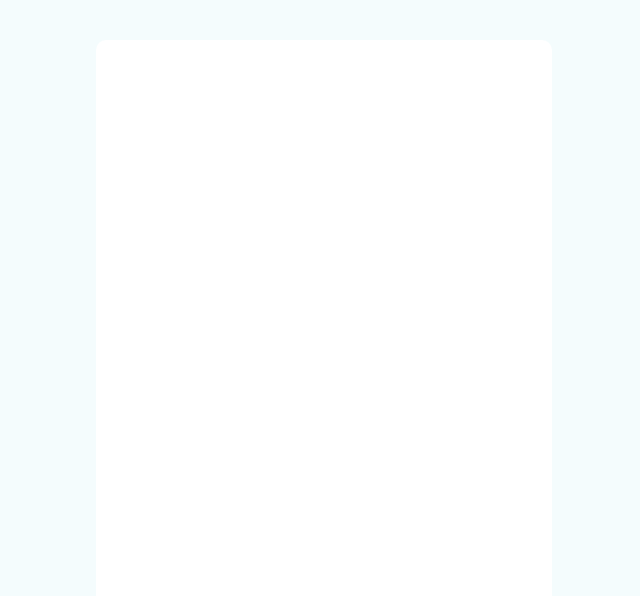
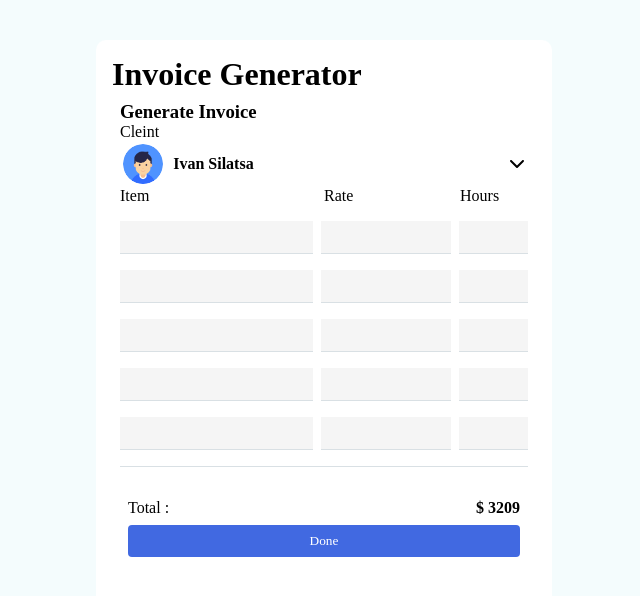
Before and after one commit to ivan01-tech/invoice-generator, a React (Create React App) app: page /generate in a window 1280 px wide. Shown: the top 596 px of the page, without its empty margins (316-956 px from the left). Built offline with nearby package versions, Linux system fonts and the light colour scheme.

Commit message:
add the select users component add the form generator

```diff
--- a/package.json
+++ b/package.json
@@ -3,6 +3,9 @@
   "version": "0.1.0",
   "private": true,
   "dependencies": {
+    "@fortawesome/fontawesome-svg-core": "^6.3.0",
+    "@fortawesome/free-solid-svg-icons": "^6.3.0",
+    "@fortawesome/react-fontawesome": "^0.2.0",
     "@testing-library/jest-dom": "^5.16.5",
     "@testing-library/react": "^13.4.0",
     "@testing-library/user-event": "^13.5.0",
--- a/src/App.jsx
+++ b/src/App.jsx
@@ -3,6 +3,7 @@ import "./App.css";
 import NewClientForm from "./components/new/NewClientForm";
 import Layout from "./components/layout/Layout";
 import Home from "./components/pages/Home";
+import GenerateInvoiceForm from "./components/invoice/GenerateInvoiceForm";
 
 function App() {
   return (
@@ -11,6 +12,7 @@ function App() {
         <Route path="/" element={<Layout />}>
           <Route index element={<Home />} />
           <Route path="new" element={<NewClientForm />} />
+          <Route path="generate" element={<GenerateInvoiceForm />} />
         </Route>
       </Routes>
     </>
--- /dev/null
+++ b/src/components/SelectOptions.jsx
@@ -0,0 +1,27 @@
+import React from "react";
+function SelectOptions({ user, handleSelectOptions, isSelected }) {
+  //  a string that represent the classname
+  const classNameString = isSelected ? "userItem active" : "userItem";
+
+  return (
+    <li
+      className={classNameString}
+      onClick={(e) => handleSelectOptions(user.id)}
+    >
+      <img
+        style={{
+          cursor: "pointer",
+          borderRadius: "50%",
+          objectFit: "cover",
+        }}
+        width={"40px"}
+        height={40}
+        src={user.image}
+        alt="profile"
+      />
+      <h4>{user.name}</h4>
+    </li>
+  );
+}
+
+export default SelectOptions;
--- /dev/null
+++ b/src/components/Single/SingleInput.css
@@ -0,0 +1,17 @@
+.inpGrpItem {
+  display: flex;
+  flex-wrap: nowrap;
+  gap: 0.5rem;
+}
+
+input[name="item"] {
+  flex: 3;
+}
+
+input[name="rate"] {
+  flex: 2;
+}
+
+input[name="hour"] {
+  flex: 1;
+}
--- /dev/null
+++ b/src/components/Single/SingleInput.jsx
@@ -0,0 +1,14 @@
+import React from "react";
+import "./SingleInput.css";
+
+function SingleInput() {
+  return (
+    <div className="inpGrpItem">
+      <input required type="text" name="item" />
+      <input required type="text" name="rate" />
+      <input type="number" name="hour" required />
+    </div>
+  );
+}
+
+export default SingleInput;
--- /dev/null
+++ b/src/components/invoice/GenerateInvoiceForm.jsx
@@ -0,0 +1,35 @@
+import React from "react";
+import "./invoice.css";
+import SelcetUser from "../select/SelcetUser";
+import SingleInput from "../Single/SingleInput";
+function GenerateInvoiceForm() {
+  return (
+    <div className="genInvoiceWrap">
+      <h3>Generate Invoice</h3>
+      <p>Cleint</p>
+      <SelcetUser />
+      <form className="genInvoiceWrapForm">
+        <div className="inputTitle">
+          <p>Item</p>
+          <p>Rate</p>
+          <p>Hours</p>
+        </div>
+        <SingleInput />
+        <SingleInput />
+        <SingleInput />
+        <SingleInput />
+        <SingleInput />
+
+        <div className="formFooter">
+          <div className="price">
+            <span>Total : </span>
+            <strong>$ 3209</strong>
+          </div>
+          <button>Done</button>
+        </div>
+      </form>
+    </div>
+  );
+}
+
+export default GenerateInvoiceForm;
--- /dev/null
+++ b/src/components/invoice/invoice.css
@@ -0,0 +1,41 @@
+.genInvoiceWrap {
+  padding: 0.5rem;
+  height: 100%;
+
+  display: flex;
+  flex-direction: column;
+}
+
+.genInvoiceWrapForm {
+  flex: 1;
+  display: flex;
+  flex-direction: column;
+}
+
+.formFooter {
+  justify-self: flex-end;
+  padding: 0.5rem;
+  padding-top: 2rem;
+  border-top: 1px solid var(--borderColor);
+}
+.price {
+  display: flex;
+  justify-content: space-between;
+  margin-bottom: 0.5rem;
+}
+
+.inputTitle {
+  display: flex;
+}
+
+.inputTitle > :nth-child(1) {
+  flex: 3;
+}
+
+.inputTitle > :nth-child(2) {
+  flex: 2;
+}
+
+.inputTitle > :nth-child(3) {
+  flex: 1;
+}
--- a/src/components/new/NewClientForm.jsx
+++ b/src/components/new/NewClientForm.jsx
@@ -1,6 +1,7 @@
 import React, { useState } from "react";
 import "./newform.css";
 import profile from "../../assets/profile.png";
+
 function NewClientForm() {
   // state that content user profile
   const [ImageFile, setImageFile] = useState(null);
--- /dev/null
+++ b/src/components/select/SelcetUser.css
@@ -0,0 +1,49 @@
+.selectWrapper {
+  display: flex;
+  align-items: center;
+  padding: 0.2rem;
+  cursor: pointer;
+  position: relative;
+}
+
+.userOptions {
+  background-color: aliceblue;
+  position: absolute;
+  right: 0;
+  left: 0;
+  top: 3rem;
+
+  display: flex;
+  flex-direction: column;
+  justify-content: flex-start;
+  max-height: 300px;
+  overflow: auto;
+  visibility: hidden;
+  z-index: 1000;
+}
+.userOptions.show {
+  visibility: visible;
+}
+
+.currentItem,
+.userItem {
+  flex: 1;
+  display: flex;
+  align-items: center;
+  gap: 10px;
+}
+.userItem {
+  height: 40px;
+  padding: 0.2rem;
+}
+
+.userItem:hover {
+  background-color: rgba(93, 183, 206, 0.342);
+  color: white;
+}
+
+.userItem:focus,
+.userItem.active {
+  color: white;
+  background-color: rgba(64, 184, 214, 0.815);
+}
--- /dev/null
+++ b/src/components/select/SelcetUser.jsx
@@ -0,0 +1,72 @@
+import React, { useState } from "react";
+import profile from "../../assets/profile.png";
+import { FontAwesomeIcon } from "@fortawesome/react-fontawesome";
+import { faChevronDown } from "@fortawesome/free-solid-svg-icons";
+import "./SelcetUser.css";
+import SelectOptions from "../SelectOptions";
+
+const fakeUser = [
+  { id: 0, name: "Ivan Silatsa", image: profile },
+  { id: 1, name: "Carlos Ivan", image: profile },
+  { id: 2, name: "Kakeu Silatsa", image: profile },
+  { id: 3, name: "Carlos Kakeu", image: profile },
+];
+
+function SelcetUser() {
+  const [isOpen, setisOpen] = useState(false);
+  const [selectedUserId, setselectedUserId] = useState(0);
+
+  // to open or close options
+  const handleOpenOptions = function () {
+    setisOpen((prev) => !prev);
+  };
+
+  const handleSelectOptions = function (id) {
+    setselectedUserId(id);
+  };
+
+  return (
+    <>
+      <div className="selectWrapper" onClick={handleOpenOptions}>
+        <div className="currentItem">
+          <img
+            style={{
+              cursor: "pointer",
+              borderRadius: "50%",
+              objectFit: "cover",
+            }}
+            width={"40px"}
+            height={40}
+            src={fakeUser[selectedUserId].image}
+            alt="profile"
+          />
+          <h4>{fakeUser[selectedUserId].name}</h4>
+        </div>
+
+        <div>
+          <FontAwesomeIcon icon={faChevronDown} />
+        </div>
+        <ul className={`userOptions ${isOpen ? "show" : ""}`} tabIndex={0}>
+          {fakeUser.map((user) =>
+            user.id === selectedUserId ? (
+              <SelectOptions
+                handleSelectOptions={handleSelectOptions}
+                key={user.id}
+                user={user}
+                isSelected
+              />
+            ) : (
+              <SelectOptions
+                handleSelectOptions={handleSelectOptions}
+                key={user.id}
+                user={user}
+              />
+            )
+          )}
+        </ul>
+      </div>
+    </>
+  );
+}
+
+export default SelcetUser;
```
Also changed, not shown: src/components/Input.jsx (deleted, +0 -7 lines), 1 other file (tests, documents, lock files or other folders).
